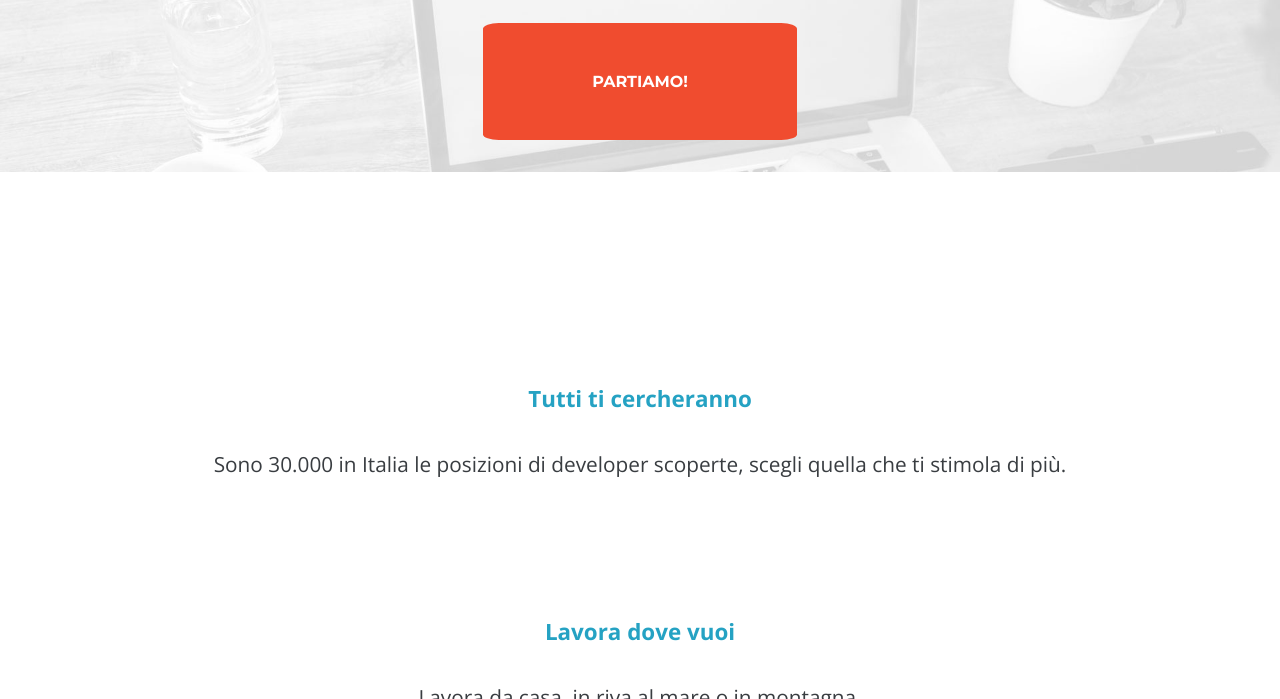
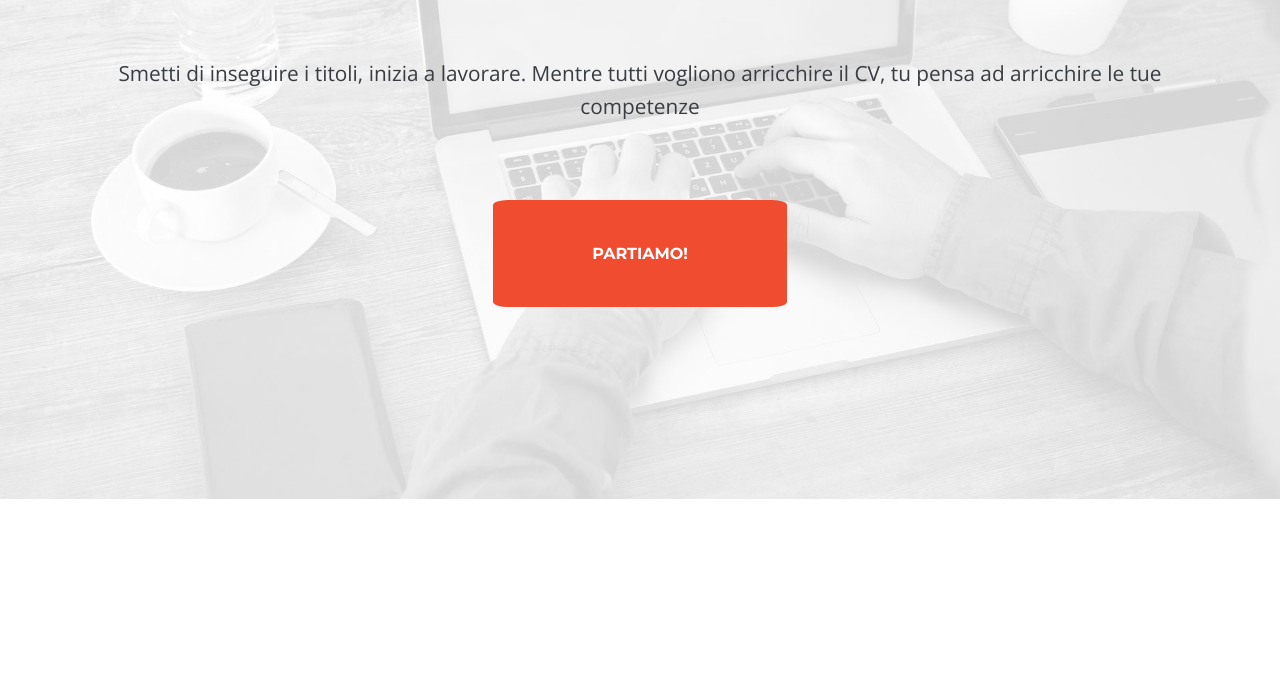
Before and after one commit to MarquisPeroni/U1-S1-G5, a plain HTML site: page index.html in a window 1280 px wide. Shown: the part 675-1374 px from the top of the page. Drawn offline with nearby package versions, Linux system fonts and the light colour scheme.

Commit message:
headerfixing

```diff
--- a/Esercizio/css/style.css
+++ b/Esercizio/css/style.css
@@ -47,10 +47,9 @@ img {
 
 .header {
     background-image: url(../images/banner.jpg);
-    border: 10%;
-
+    background-position: center;
     background-size: cover;
-    padding: 2rem;
+    padding: 15% 7%;
 
 }
 
```
Also changed, not shown: Esercizio/css/desktop.index.html (added).
